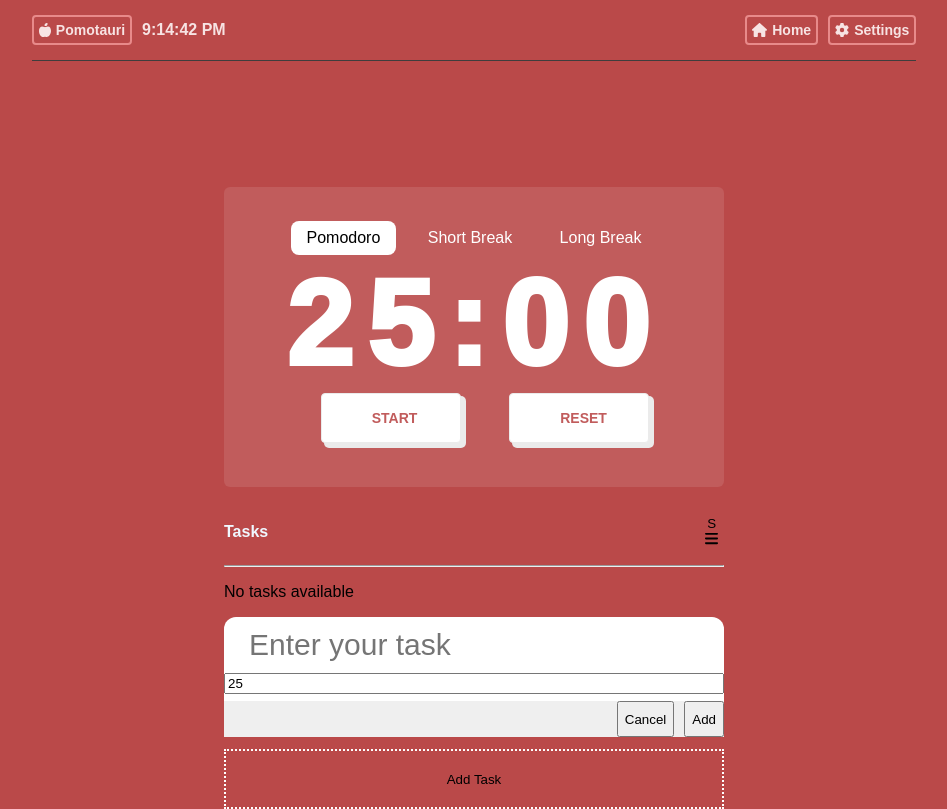
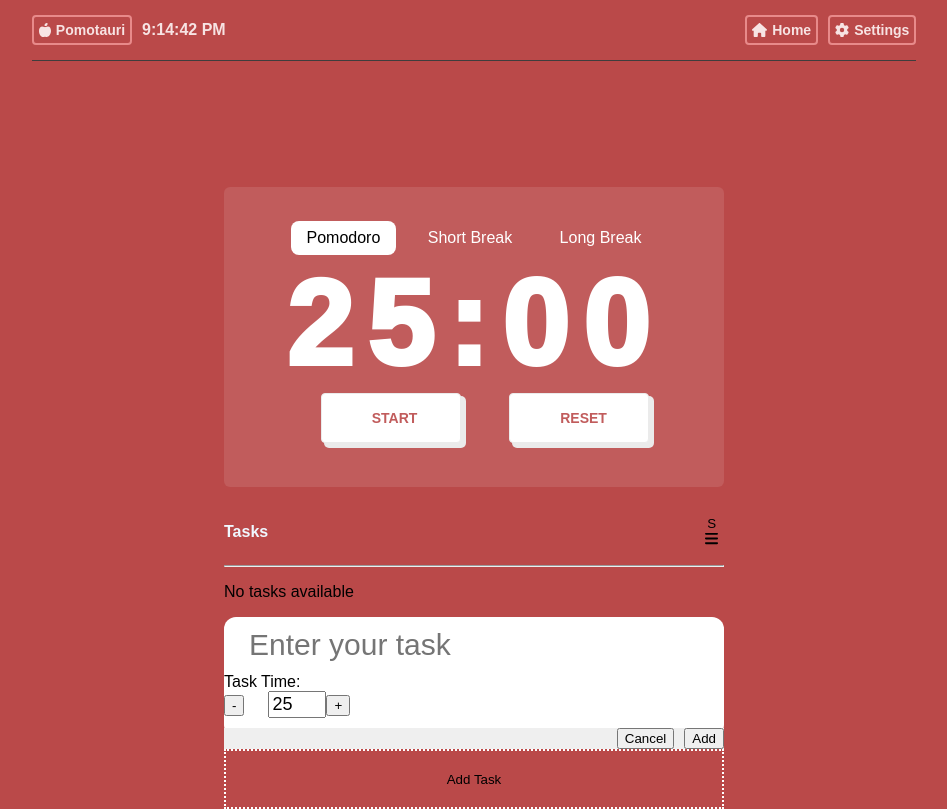
Before and after one commit to husseinhareb/Pomotauri, a React (Vite) app: page / in a window 1280 px wide. Both pictures are taken after a click on the button "Add Task". Shown: the whole page, without its empty margins (166-1113 px from the left). Built offline with nearby package versions, Linux system fonts and the light colour scheme.

Commit message:
handling estimated time

```diff
--- a/src/components/Tasks.jsx
+++ b/src/components/Tasks.jsx
@@ -92,10 +92,10 @@ function Tasks({ timerStatus }) {
 
     const handleSubmit = async (e) => {
         e.preventDefault();
-        const trimmedTaskContent = taskContent.trim(); // Remove leading and trailing spaces
+        const trimmedTaskContent = taskContent.trim();
         if (trimmedTaskContent === "") {
             alert("Please enter a non-empty value for the task content.");
-            return; // Prevent form submission
+            return;
         }
 
         const newTask = {
@@ -183,6 +183,15 @@ function Tasks({ timerStatus }) {
 
     };
 
+    const incrementTaskTime = () => {
+        setTaskTime(prevTime => parseInt(prevTime) + 1);
+    };
+
+    const decrementTaskTime = () => {
+        setTaskTime(prevTime => Math.max(parseInt(prevTime) - 1, 1));
+    };
+
+
 
     return (
         <div className="tasks-container">
@@ -242,13 +251,19 @@ function Tasks({ timerStatus }) {
                                     placeholder="Enter your task"
                                     className="task-input"
                                 />
+                                <label htmlFor="task-time">Task Time:</label>
+                                <div>
+                                    <button onClick={decrementTaskTime}>-</button>
                                     <input
                                         type="number"
+                                        id="task-time"
                                         onChange={handleTaskTime}
                                         value={taskTime}
                                         min="1"
                                         className="task-time"
                                     />
+                                    <button onClick={incrementTaskTime}>+</button>
+                                </div>
                                 <div className="new-task-bottom">
                                     <button onClick={handleCancel} className="cancel-button">
                                         Cancel
@@ -256,6 +271,7 @@ function Tasks({ timerStatus }) {
                                     <button type="submit" className="add-button">Add</button>
                                 </div>
                             </div>
+
                         </form>
                     )}
                     <button className="add-task-btn" onClick={addTask}>Add Task</button>
--- a/src/styles/Tasks.css
+++ b/src/styles/Tasks.css
@@ -58,6 +58,24 @@
     outline: none;
     font-size: 30px;
     margin-bottom: 10px;
+}
+
+.task-time{
+    width: 50px;
+    font-size: 18px;
+    margin-left: 24px;
+    margin-bottom: 10px;
+}
+
+.task-time-label{
+    margin-left: 20px;
+}
+
+
+input[type="number"]::-webkit-inner-spin-button,
+input[type="number"]::-webkit-outer-spin-button {
+    -webkit-appearance: none;
+    margin: 0;
 }
 
 .new-task-bottom {
```
Lines whose indentation alone changed are shown as unchanged.
